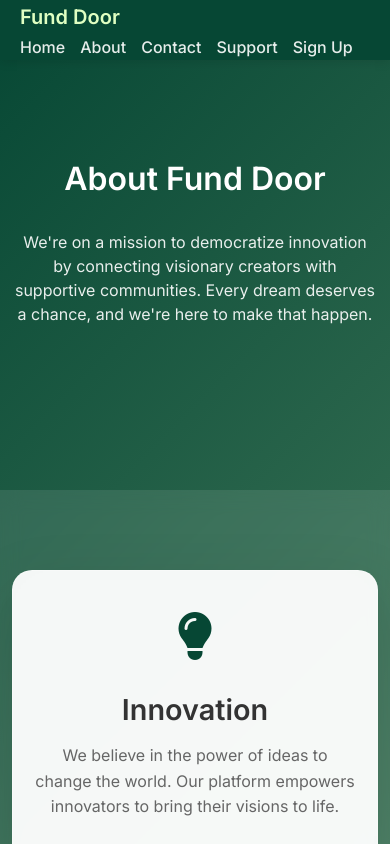
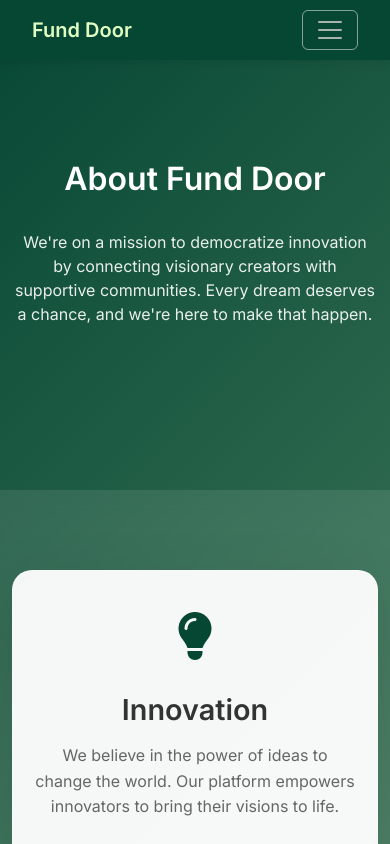
Before and after one commit to askpm2610-arch/Fund-Door, a website: page HOME/about.html in a window 390 px wide. Shown: the top 844 px of the page. Drawn offline with nearby package versions, Linux system fonts and the light colour scheme.

Commit message:
fix mobile navbar all pages

```diff
--- a/HOME/about.html
+++ b/HOME/about.html
@@ -22,65 +22,14 @@ body {
 }
 
 /* Custom Green Theme */
-.navbar {
-  background: #064734;
-  height: 70px;
-  display: flex;
-  align-items: center;
-  justify-content: space-between;
-  padding: 0 40px;
-  box-shadow: 0 2px 10px rgba(0,0,0,0.1);
-  position: relative;
-  z-index: 10;
-}
-
-.logo {
-  font-size: 28px;
-  font-weight: 700;
-  color: #E0FFC2;
-  text-decoration: none;
-  transition: color 0.3s ease;
-}
-
-.logo:hover {
-  color: #ffffff;
-}
-
-.nav-links {
-  display: flex;
-  gap: 30px;
-  align-items: center;
-}
-
-.nav-links a {
-  color: rgba(255,255,255,0.9);
-  text-decoration: none;
-  font-weight: 500;
-  font-size: 16px;
-  transition: all 0.3s ease;
-  position: relative;
-}
-
-.nav-links a:hover {
-  color: #E0FFC2;
-  transform: translateY(-1px);
-}
-
-.nav-links a::after {
-  content: '';
-  position: absolute;
-  width: 0;
-  height: 2px;
-  bottom: -5px;
-  left: 50%;
-  background: #E0FFC2;
-  transition: all 0.3s ease;
-  transform: translateX(-50%);
-}
-
-.nav-links a:hover::after {
-  width: 100%;
-}
+.navbar { background: #064734 !important; box-shadow: 0 2px 10px rgba(0,0,0,0.1); }
+.logo { font-size: 26px; font-weight: 700; color: #E0FFC2 !important; text-decoration: none; }
+.logo:hover { color: #ffffff !important; }
+.nav-links { display: flex; gap: 20px; align-items: center; flex-wrap: wrap; }
+.nav-links a { color: rgba(255,255,255,0.9) !important; text-decoration: none; font-weight: 500; font-size: 15px; transition: all 0.3s ease; }
+.nav-links a:hover { color: #E0FFC2 !important; }
+.navbar-toggler { border-color: rgba(255,255,255,0.5); }
+.navbar-toggler-icon { filter: invert(1); }
 
 .btn-custom {
   background: linear-gradient(45deg, #064734, #E0FFC2);
@@ -368,18 +317,23 @@ body {
 <body>
 
 <!-- Navigation -->
-<nav class="navbar">
-  <a href="./index.html" class="logo">Fund Door</a>
-  <div class="nav-links">
-    <a href="./index.html">Home</a>
-    <a href="./about.html">About</a>
-    <a href="./contact.html">Contact</a>
-    <a href="./support.html">Support</a>
-    <a href="./form/signup.html">Sign Up</a>
+<nav class="navbar navbar-expand-lg">
+  <div class="container">
+    <a href="./index.html" class="logo navbar-brand">Fund Door</a>
+    <button class="navbar-toggler" type="button" data-bs-toggle="collapse" data-bs-target="#navMenu">
+      <span class="navbar-toggler-icon"></span>
+    </button>
+    <div class="collapse navbar-collapse" id="navMenu">
+      <div class="nav-links ms-auto">
+        <a href="./index.html">Home</a>
+        <a href="./about.html">About</a>
+        <a href="./contact.html">Contact</a>
+        <a href="./support.html">Support</a>
+        <a href="./form/signup.html">Sign Up</a>
+      </div>
+    </div>
   </div>
 </nav>
-
-<!-- About Section -->
 <section class="about-section">
   <div class="container">
     <h1 class="about-title">About Fund Door</h1>
```
Also changed, not shown: HOME/admin.html (+21 -12 lines), HOME/campaigns.html (+24 -14 lines), HOME/contact.html (+23 -69 lines), HOME/create-project.html (+21 -12 lines), HOME/dashboard.html (+23 -14 lines), HOME/home.html (+23 -52 lines), HOME/project-detail.html (+21 -12 lines), HOME/support.html (+23 -69 lines).
